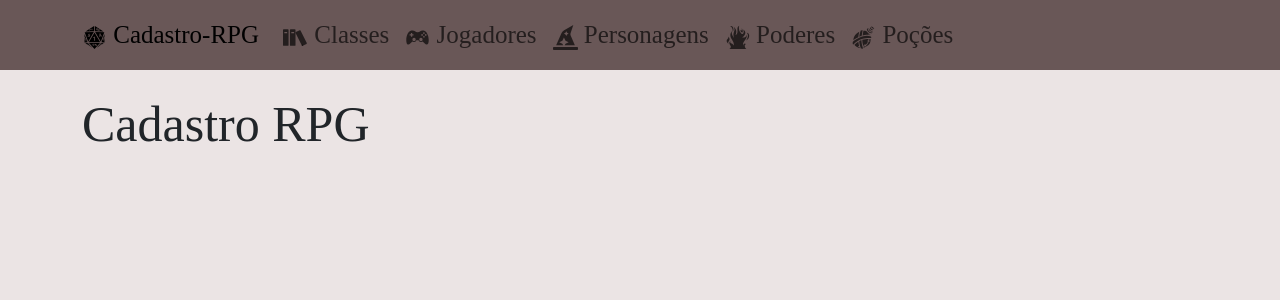
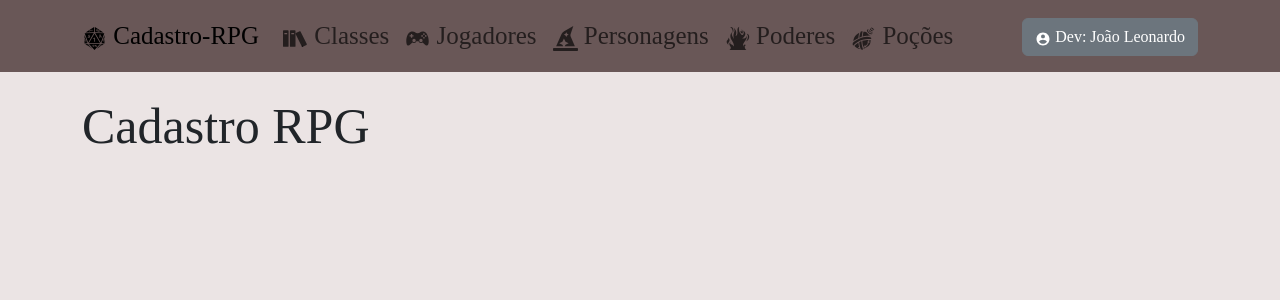
Before and after one commit to JoaoLeo/Cadastro-RPG, a Next.js app: page / in a window 1280 px wide. Shown: the top 300 px of the page. Built offline with nearby package versions, Linux system fonts and the light colour scheme.

Commit message:
adicionado modal de contato

```diff
--- a/components/Header.js
+++ b/components/Header.js
@@ -3,6 +3,7 @@ import { Container, Nav, Navbar } from 'react-bootstrap';
 import { GiDiceTwentyFacesOne, GiConsoleController , GiCelebrationFire, GiMagicPotion } from 'react-icons/gi'
 import { ImBooks } from 'react-icons/im'
 import { FaHatWizard } from 'react-icons/fa'
+import ModalContato from './ModalContato';
 const headerStyle = {
     backgroundColor: "#695757",
     fontSize: "25px"
@@ -20,8 +21,12 @@ const Header = () => {
         <Nav.Link href="/personagens"> <FaHatWizard/>   Personagens </Nav.Link>
         <Nav.Link href="/poderes"> <GiCelebrationFire/>  Poderes </Nav.Link>
         <Nav.Link href="/pocoes"> <GiMagicPotion/>  Poções </Nav.Link>
+        </Nav>
+        <Navbar.Toggle />
+        <Navbar.Collapse className="justify-content-end">
+          <Navbar.Text> <ModalContato/> </Navbar.Text>
+        </Navbar.Collapse>
 
-      </Nav>
     </Container>
   </Navbar>
   </>
--- /dev/null
+++ b/components/ModalContato.js
@@ -0,0 +1,45 @@
+import React, { useState } from 'react'
+import { Button, Modal } from 'react-bootstrap';
+import { IoMdContact } from 'react-icons/io';
+
+
+const ModalContato = () => {
+  const [show, setShow] = useState(false);
+  const handleClose = () => setShow(false);
+  const handleShow = () => setShow(true);
+  let [contatos, setContatos] = useState({
+    github: "",
+    email: "",
+    telefone: ""
+  })
+  return (
+    <>
+      <div>
+        <span onClick={() => {
+          contatos.github = <a href="https://github.com/JoaoLeo" target="_blank"> JoaoLeo </a>
+          contatos.email = "joaoleonardo9921@gmail.com"
+          contatos.telefone = "(61)99889178"
+          setContatos(contatos)
+          handleShow()
+        }}>
+          <Button bg="light" variant="secondary"> <IoMdContact/> Dev: João Leonardo</Button>
+        </span>
+
+        <Modal show={show} onHide={handleClose}>
+          <Modal.Header closeButton>
+            <Modal.Title>
+              Contatos
+            </Modal.Title>
+          </Modal.Header>
+          <Modal.Body>
+            <h5> Github: {contatos.github} </h5>
+            <h5> Email: {contatos.email} </h5>
+            <h5> Telefone: {contatos.telefone} </h5>
+          </Modal.Body>
+        </Modal>
+      </div>
+    </>
+  );
+}
+
+export default ModalContato;
```
